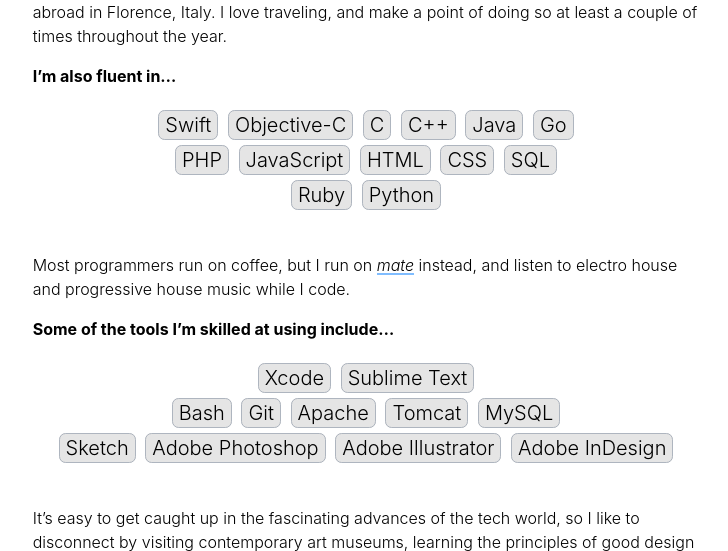
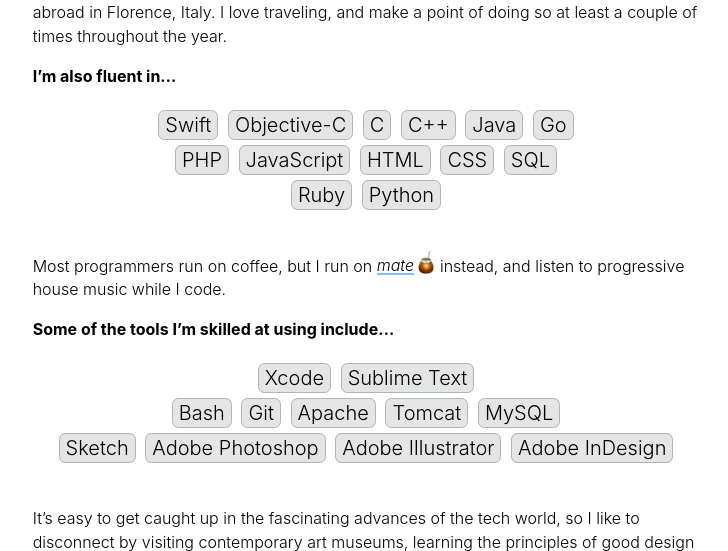
Before and after one commit to nicolasgomollon/gomollon.me, a PHP site: page /nicolas/index.html in a window 1280 px wide. Shown: the part 1282-1833 px from the top of the page, without its empty margins (274-1002 px from the left). Run offline with PHP 8.4, Linux system fonts and the light colour scheme.

Commit message:
Updated my webpage.

```diff
--- a/nicolas/assets/stylesheets/style.css
+++ b/nicolas/assets/stylesheets/style.css
@@ -777,6 +777,12 @@
 	box-shadow: 0pt 1pt 2pt rgba(0, 0, 0, 0.25);
 }
 
+img.mate-emoji {
+	position: relative; top: 2pt;
+	width: 24px; height: 24px;
+	margin: -4pt -2pt 0 0;
+}
+
 span.skill {
 	white-space: nowrap;
 	padding: 0 0.2em;
--- a/nicolas/index.html
+++ b/nicolas/index.html
@@ -168,7 +168,7 @@
 			</div>
 		</article>
 		<article>
-			<p>Most programmers run on coffee, but I run on <a target="_blank" href="https://en.wikipedia.org/wiki/Mate_(drink)"><em>mate</em></a> instead, and listen to electro house and progressive house music while I code.</p>
+			<p>Most programmers run on coffee, but I run on <a target="_blank" href="https://en.wikipedia.org/wiki/Mate_(drink)"><em>mate</em></a><img class="mate-emoji" src="assets/images/mate-drink.png" alt="(Mate Emoji)" title="Mate Emoji" /> instead, and listen to progressive house music while I code.</p>
 			<h4>Some of the tools I&rsquo;m skilled at using include&hellip;</h4>
 			<div class="hero-skills">
 				<p>
```
Also changed, not shown: nicolas/assets/images/mate-drink.png (added).
